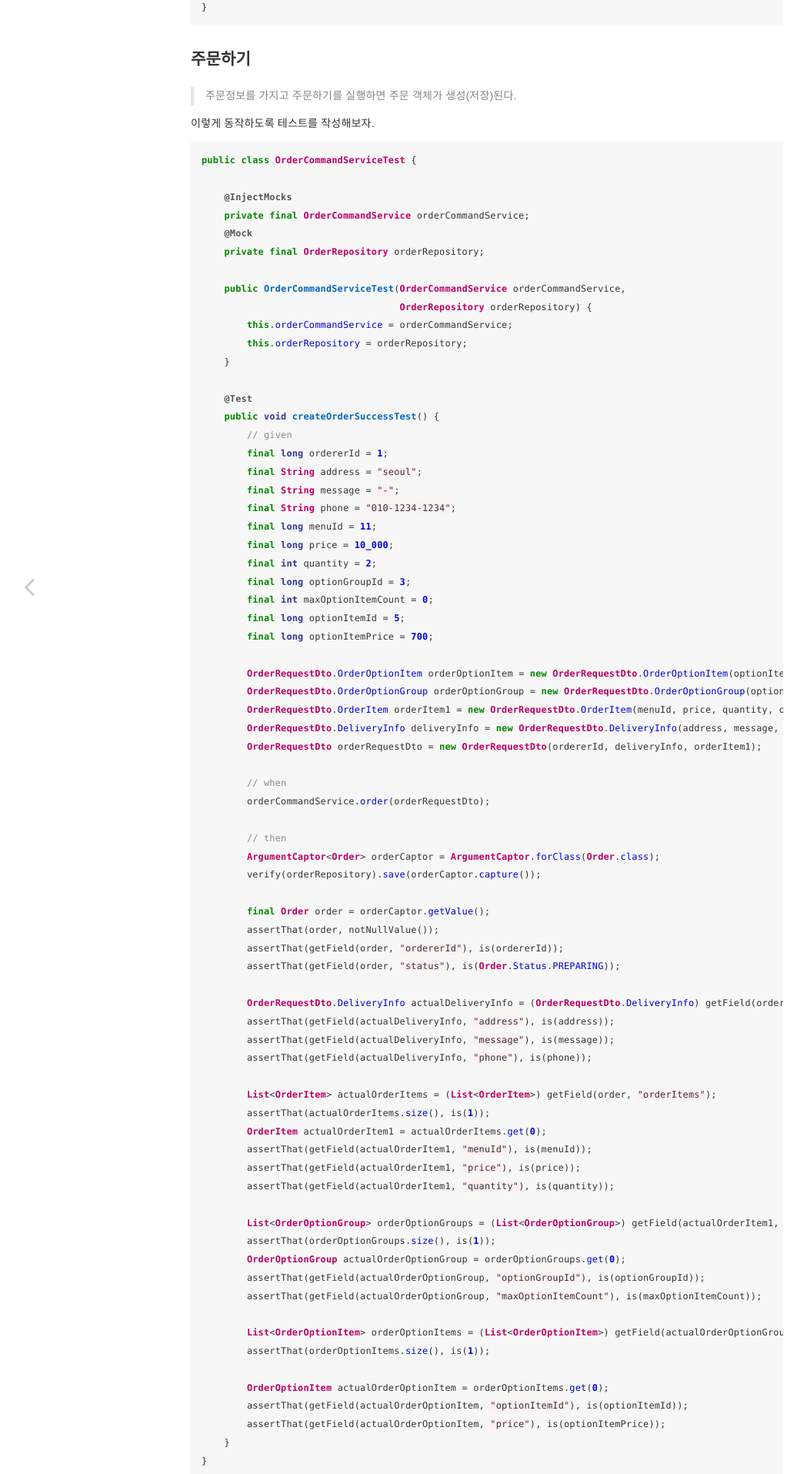
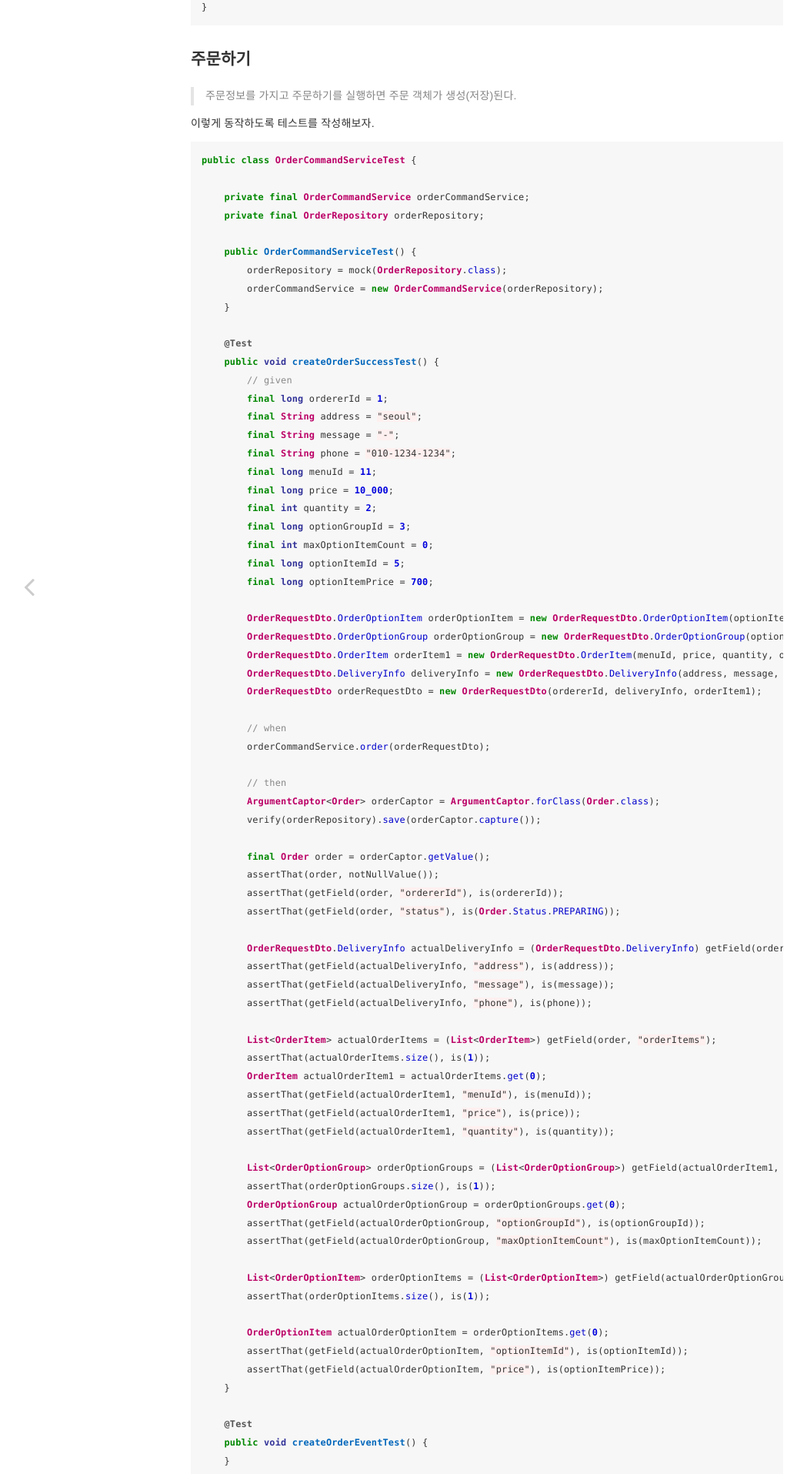
Before and after one commit to ByeongUkChoi/ddd-study, a Jekyll site: the page built from docs/_posts/application/2021-04-05-order-service.md, in a window 1280 px wide. Shown: the part 650-2565 px from the top of the page at 77% size, without its empty margins (7-1056 px from the left). Built offline with Jekyll 4.4.1, drawn with Linux system fonts in a browser that asks for light colours.

Commit message:
Fix test code (moking)

````diff
--- a/docs/_posts/application/2021-04-05-order-service.md
+++ b/docs/_posts/application/2021-04-05-order-service.md
@@ -35,15 +35,12 @@ public interface OrderCommandService {
 ```java
 public class OrderCommandServiceTest {
 
-    @InjectMocks
     private final OrderCommandService orderCommandService;
-    @Mock
     private final OrderRepository orderRepository;
 
-    public OrderCommandServiceTest(OrderCommandService orderCommandService,
-                                   OrderRepository orderRepository) {
-        this.orderCommandService = orderCommandService;
-        this.orderRepository = orderRepository;
+    public OrderCommandServiceTest() {
+        orderRepository = mock(OrderRepository.class);
+        orderCommandService = new OrderCommandService(orderRepository);
     }
 
     @Test
@@ -104,6 +101,10 @@ public class OrderCommandServiceTest {
         assertThat(getField(actualOrderOptionItem, "optionItemId"), is(optionItemId));
         assertThat(getField(actualOrderOptionItem, "price"), is(optionItemPrice));
     }
+
+    @Test
+    public void createOrderEventTest() {
+    }
 }
 ```
 #### given-when-then 패턴
````
Also changed, not shown: 1 other file.
